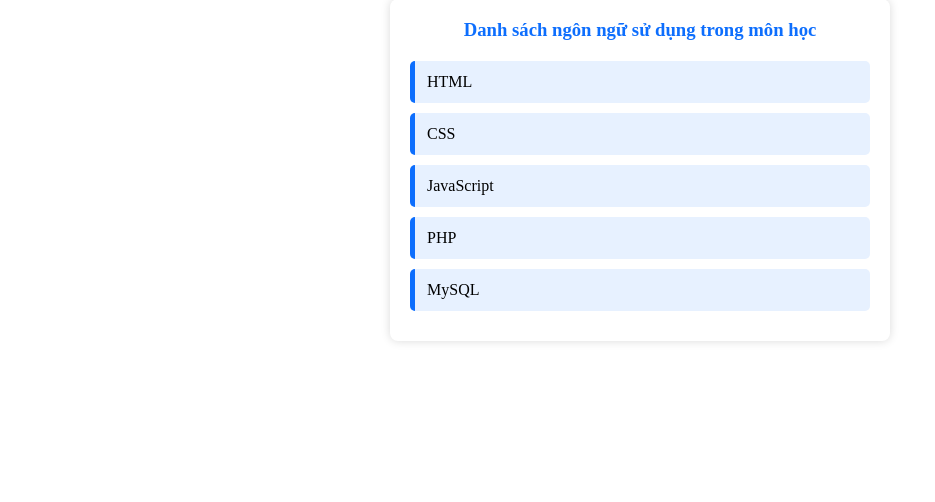
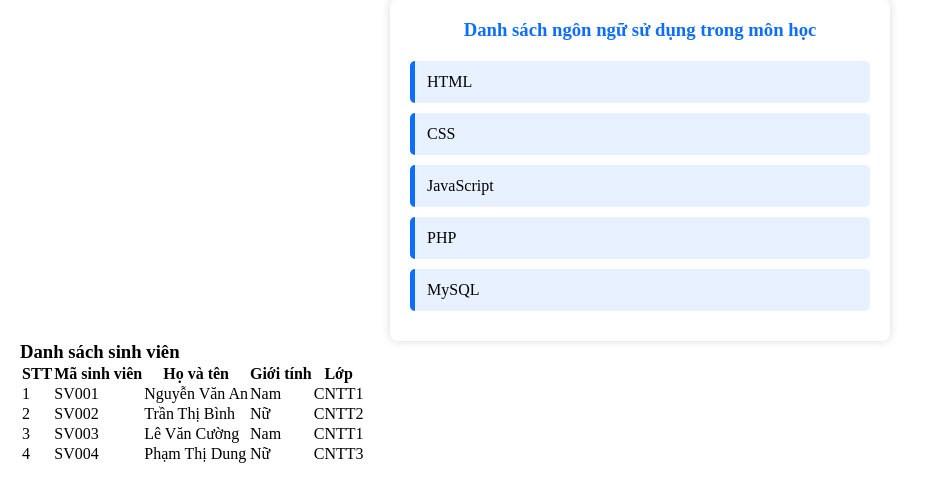
Before and after one commit to LVTuanAnh123/LuongVanTuanAnh_LTW1, a PHP site: page /Lab2/test1.php in a window 1280 px wide. Shown: the part 69-571 px from the top of the page, without its empty margins (0-935 px from the left). Run offline with PHP 8.4, Linux system fonts and the light colour scheme.

Commit message:
update lab2

```diff
--- a/Lab2/test1.php
+++ b/Lab2/test1.php
@@ -2,6 +2,32 @@
 // Khởi tạo mảng menu
 $menus = ["Trang chủ", "Tin tức", "Liên hệ", "Giới thiệu"];
 $subjects = ["HTML", "CSS", "JavaScript", "PHP", "MySQL"];
+$students = [
+    [
+        "id" => "SV001",
+        "name" => "Nguyễn Văn An",
+        "gender" => "Nam",
+        "class" => "CNTT1"
+    ],
+    [
+        "id" => "SV002",
+        "name" => "Trần Thị Bình",
+        "gender" => "Nữ",
+        "class" => "CNTT2"
+    ],
+    [
+        "id" => "SV003",
+        "name" => "Lê Văn Cường",
+        "gender" => "Nam",
+        "class" => "CNTT1"
+    ],
+    [
+        "id" => "SV004",
+        "name" => "Phạm Thị Dung",
+        "gender" => "Nữ",
+        "class" => "CNTT3"
+    ]
+];
 ?>
 
 <!DOCTYPE html>
@@ -75,10 +101,10 @@ $subjects = ["HTML", "CSS", "JavaScript", "PHP", "MySQL"];
             border-radius: 5px;
             transition: .3s;
         }
-.s1 li:hover{
-background: #cfe2ff;
-transform: translateX(5px);
-}
+        .s1 li:hover{
+            background: #cfe2ff;
+            transform: translateX(5px);
+        }
     </style>
 </head>
 
@@ -104,5 +130,27 @@ transform: translateX(5px);
 ?>
 </ul>
 </section>
+<section class 2="s2">
+    <h3>Danh sách sinh viên </h3>
+    <table>
+            <tr>
+                <th>STT</th>
+                <th>Mã sinh viên</th>
+                <th>Họ và tên</th>
+                <th>Giới tính</th>
+                <th>Lớp</th>
+            </tr>
+            <?php foreach ($students as $index => $student) { ?>
+                <tr>
+                    <td><?= $index + 1 ?></td>
+                    <td><?= $student["id"] ?></td>
+                    <td><?= $student["name"] ?></td>
+                    <td><?= $student["gender"] ?></td>
+                    <td><?= $student["class"] ?></td>
+                </tr>
+            <?php } ?>
+        </table>
+
+</section>
 </body>
 </html>
```
